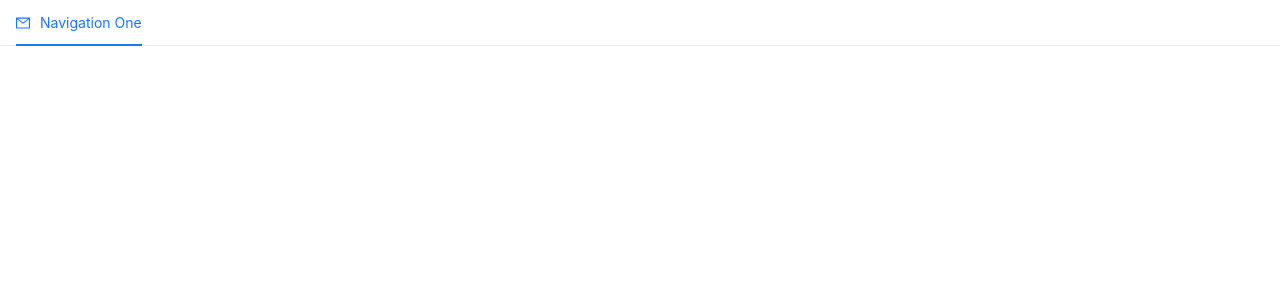
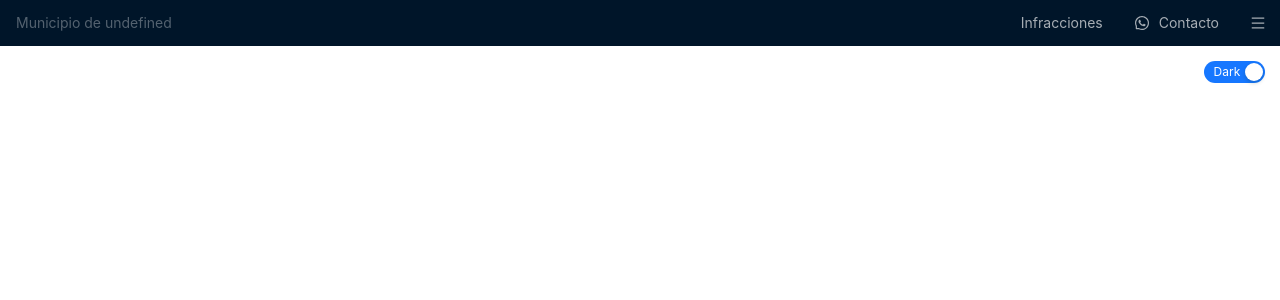
Before and after one commit to santi4246/app-municipio, a React (Create React App) app: page / in a window 1280 px wide. Shown: the top 300 px of the page. Built offline with nearby package versions, Linux system fonts and the light colour scheme.

Commit message:
feat/Navigation

```diff
--- a/package.json
+++ b/package.json
@@ -16,6 +16,7 @@
     "react": "^19.0.0",
     "react-dom": "^19.0.0",
     "react-scripts": "5.0.1",
+    "styled-components": "^6.1.15",
     "typescript": "^4.9.5",
     "web-vitals": "^2.1.4"
   },
--- a/src/App.css
+++ b/src/App.css
@@ -7,9 +7,49 @@
   pointer-events: none;
 }
 
+.sidebar {
+  display: none;
+  flex-direction: column;
+  align-items: flex-start;
+  justify-content: flex-start;
+  position: fixed;
+  top: 0;
+  right: 0;
+  height: 100vh;
+  width: 250px;
+  z-index: 999;
+  background-color: white;
+  backdrop-filter: blur(10px);
+  box-shadow: -10px 0 10px rgba(0, 0, 0, 0.1);
+}
+
+.sidebar li {
+  width: 100%;
+}
+
+.sidebar a {
+  width: 100%;
+}
+
+.menu-button{
+  display: none;
+}
+
 @media (prefers-reduced-motion: no-preference) {
   .App-logo {
     animation: App-logo-spin infinite 20s linear;
+  }
+  .hideMobile {
+    display: none;
+  }
+  .menu-button{
+    display: block;
+  }
+}
+
+@media(max-width: 400px){
+  .sidebar {
+    width: 100%;
   }
 }
 
--- a/src/App.tsx
+++ b/src/App.tsx
@@ -1,28 +1,70 @@
 import './App.css';
-import { Menu, type MenuProps } from 'antd';
-import { MailOutlined } from '@ant-design/icons';
+import { Menu, MenuTheme, Switch, type MenuProps } from 'antd';
+import { MenuOutlined, WhatsAppOutlined } from '@ant-design/icons';
 import { useState } from 'react';
 
 type MenuItem = Required<MenuProps>['items'][number];
 
+const showSideBar = () => {
+  console.log("Show Menu");
+  /* const sidebar = document.querySelector('.sidebar');
+  sidebar.style.display = 'flex'; */
+}
+
 const items: MenuItem[] = [
   {
-    label: 'Navigation One',
-    key: 'mail',
-    icon: <MailOutlined />,
+    label: `Municipio de ${process.env.REACT_APP_NOMBRE_MUNICIPIO}`,
+    key: 'logo',
+    style: { marginRight: 'auto', opacity: '0.5', pointerEvents: 'none' },
+  },
+  {
+    label: 'Infracciones',
+    key: 'infracciones',
+  },
+  {
+    label: 'Contacto',
+    key: 'contacto',
+    icon: <WhatsAppOutlined />,
+  },
+  {
+    label: '',
+    key: 'menu',
+    icon: <MenuOutlined />,
+    style: { opacity: '1', paddingRight: '5px' },
+    onClick: () => showSideBar
   },
 ];
 
 function App() {
-  const [current, setCurrent] = useState('mail');
+  const [current, setCurrent] = useState('');
+  const [theme, setTheme] = useState<MenuTheme>('dark');
+  const [hovered, setHovered] = useState(false);
+  const handleMouseEnter = () => setHovered(true);
+  const handleMouseLeave = () => setHovered(false);
 
   const onClick: MenuProps['onClick'] = (e) => {
     console.log('click ', e);
     setCurrent(e.key);
   };
 
+  const changeTheme = (value: boolean) => {
+    setTheme(value ? 'dark' : 'light');
+  };
+
   return (
-    <Menu onClick={onClick} selectedKeys={[current]} mode="horizontal" items={items} />
+    <div>
+      <Menu onClick={onClick} selectedKeys={[current]} mode="horizontal" items={items} style = {{}} theme = { theme }/>
+      <Menu onClick={onClick} selectedKeys={[current]} mode="vertical" items={items} className = 'sidebar' theme = { theme }/>
+      <div style = {{ margin: '15px 15px' }}>
+      <Switch
+        checked={theme === 'dark'}
+        onChange={changeTheme}
+        checkedChildren="Dark"
+        unCheckedChildren="Light"
+        style = {{ display: 'flex', marginLeft: 'auto' }}
+      />
+      </div>
+    </div>
   )
 }
 
```
Also changed, not shown: 2 other files (tests, documents, lock files or other folders).
